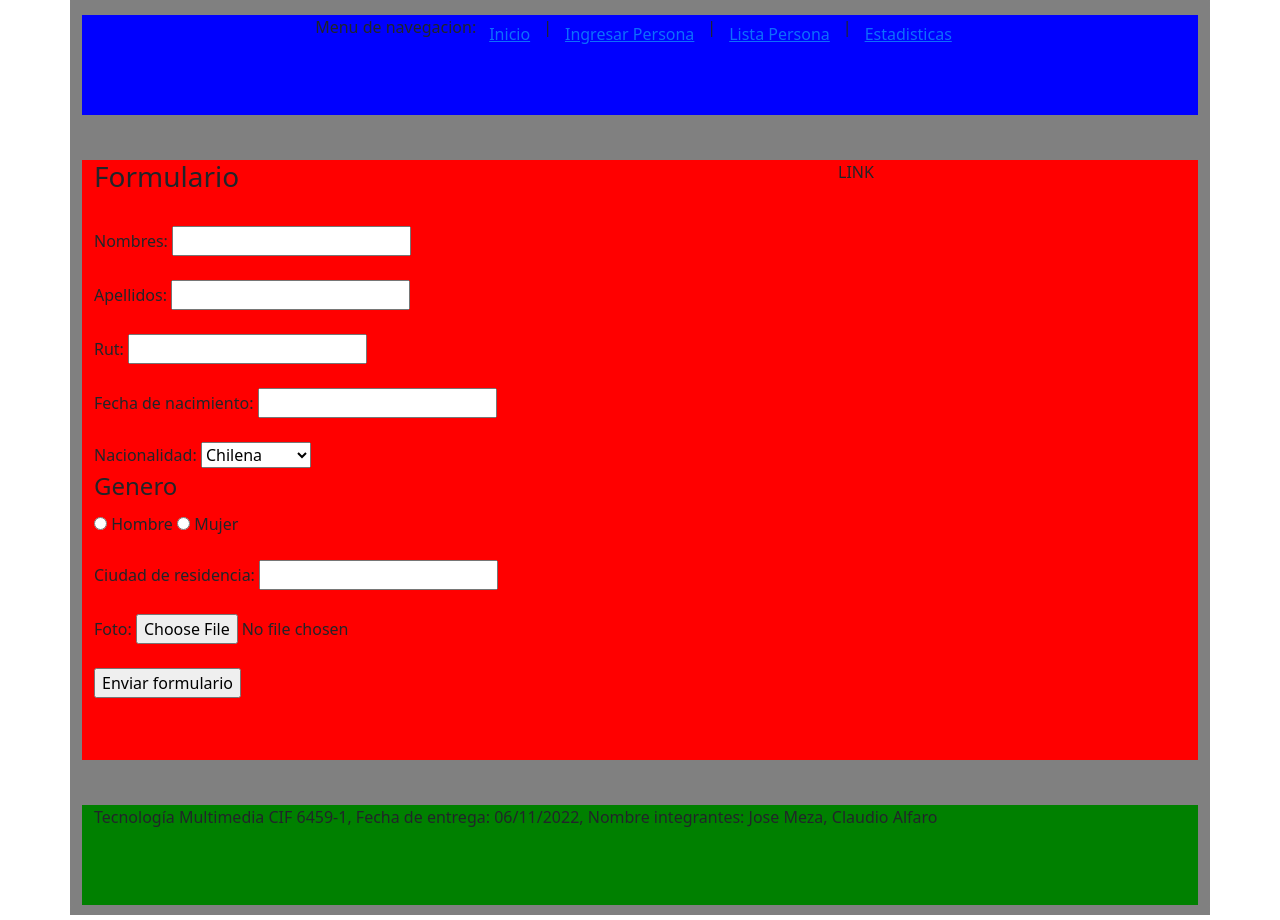
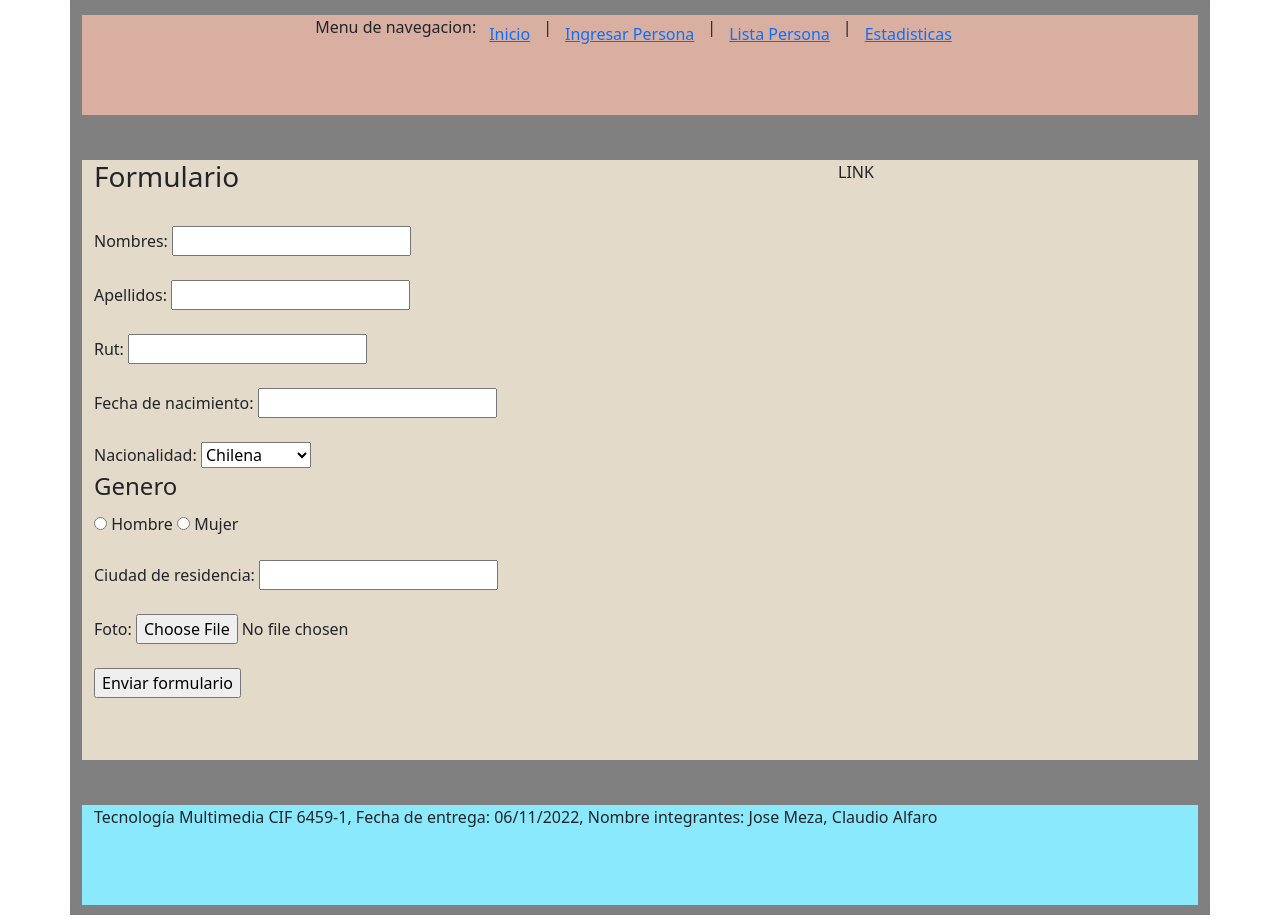
Before and after one commit to claudio745/multimedia-prueba-2, a PHP site: page / in a window 1280 px wide. Run offline with PHP 8.4, Linux system fonts and the light colour scheme.

Commit message:
Update index.php

```diff
--- a/index.php
+++ b/index.php
@@ -15,7 +15,7 @@
     <div class="container" style="background-color: gray">
         <div class="row caja"></div>
         <div class="container">
-            <div class="row" style="height: 100px; background-color: blue">
+            <div class="row" style="height: 100px; background-color: #d9afa2">
                 <div class="col d-flex justify-content-center">Menu de navegacion:
                     <a href = "pagina3.php"><button type="button" class="btn btn-link">Inicio</button></a>|
                     <a href = "index.php"><button type="button" class="btn btn-link">Ingresar Persona</button></a>|
@@ -26,7 +26,7 @@
         </div>
         <div class="row caja2"></div>
         <div class="container">
-            <div class="row" style="height: 600px; background-color: red">
+            <div class="row" style="height: 600px; background-color: #E3DAC9">
                 <div class="col-8"> <h3>Formulario</h3>
                     <br>
                     <form  action= "procesarform.php" method= "POST" enctype = "multipart/form-data">
@@ -71,7 +71,7 @@
         </div>
         <div class="row caja2"></div>
         <div class="container">
-            <div class="row" style="height: 100px; background-color: green">
+            <div class="row" style="height: 100px; background-color: #8ae9fc">
                 <div class="col">Tecnología Multimedia CIF 6459-1, Fecha de entrega: 06/11/2022, Nombre integrantes: Jose Meza, Claudio Alfaro</div>
             </div>
         </div>
```
